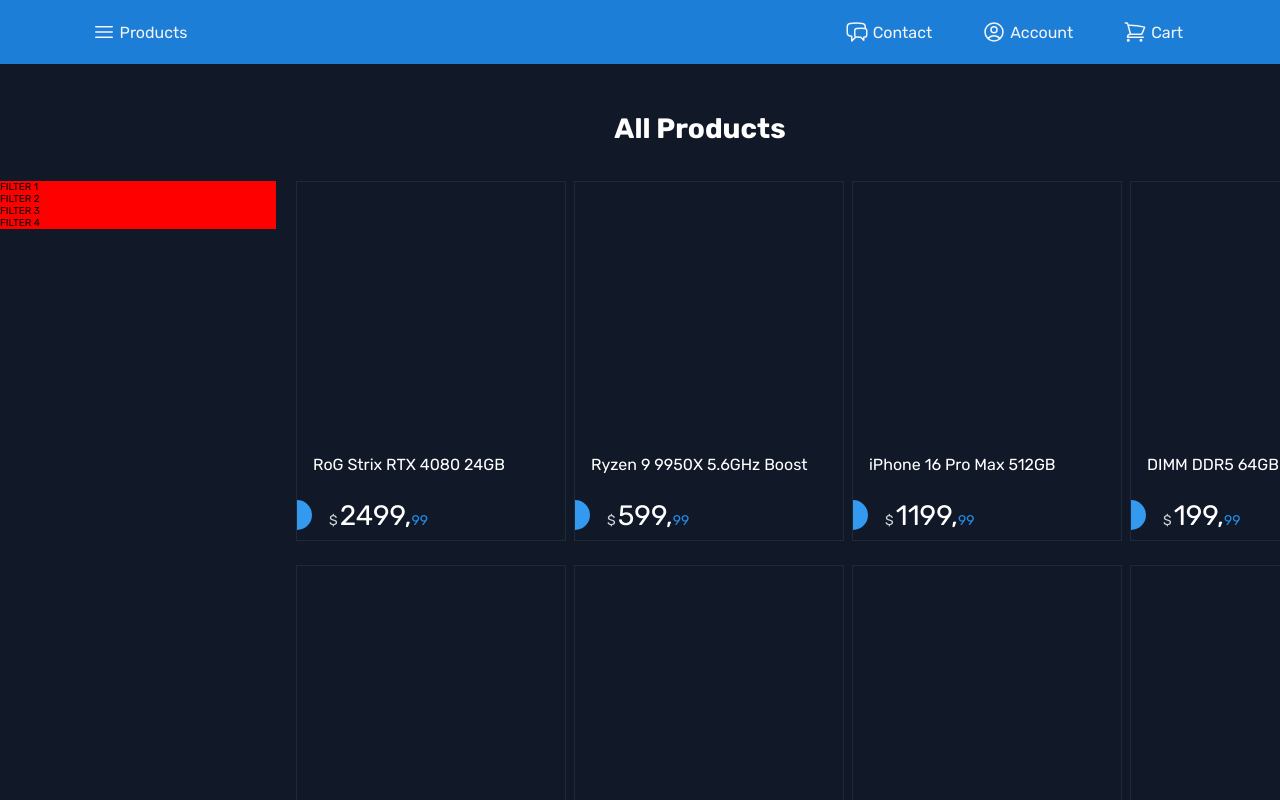
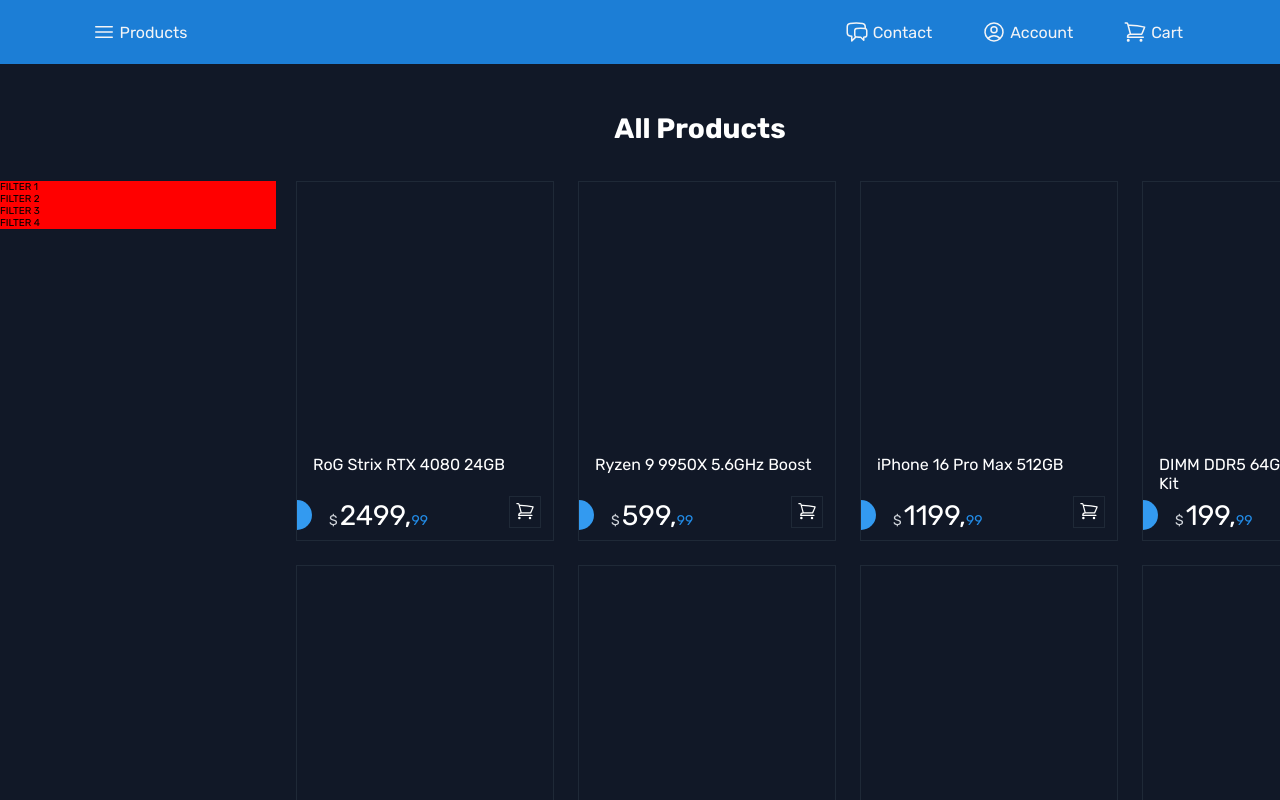
Before and after one commit to MrWalt/frostbyte, a React (Vite) app: page /products in a window 1280 px wide. Shown: the top 800 px of the page. Built offline with nearby package versions, Linux system fonts and the light colour scheme.

Commit message:
Final design for product cards

```diff
--- a/src/data/testProductData.js
+++ b/src/data/testProductData.js
@@ -3,36 +3,43 @@
     title: "RoG Strix RTX 4080 24GB",
     price: 2499,
     category: "graphics-cards",
+    id: 3761627838712,
   },
   {
     title: "Ryzen 9 9950X 5.6GHz Boost",
     price: 599,
     category: "processors",
+    id: 3761627838716,
   },
   {
     title: "iPhone 16 Pro Max 512GB",
     price: 1199,
     category: "phones",
+    id: 3761627838711,
   },
   {
     title: "DIMM DDR5 64GB 6400MHz Kit",
     price: 199,
     category: "memory",
+    id: 37616278383123,
   },
   {
     title: "Ryzen 9 5900X 4.6GHz",
     price: 399,
     category: "processors",
+    id: 376162783312312,
   },
   {
     title: "Gigabyte RTX 3070 Eagle OC 8GB",
     price: 699,
     category: "graphics-cards",
+    id: 3761627833123124123412,
   },
   {
     title: "Kingston USB Flash Drive 512GB",
     price: 12,
     category: "other",
+    id: 3761627,
   },
   {
     title: "GTX 1080 Ti Founders Edition 11GB",
@@ -43,6 +50,7 @@
     title: "Glorious Model O Wireless",
     price: 89,
     category: "mice",
+    id: 376162721312313124,
   },
 ];
 
--- a/src/styles/GlobalStyles.js
+++ b/src/styles/GlobalStyles.js
@@ -60,7 +60,7 @@
     color: inherit;
 }
 
-input {
+input, button {
     border: none;
     outline: none;
     font-family: inherit;
@@ -79,4 +79,20 @@
     border-left: 8px solid var(--color-brand-800);
     padding-left: 3.2rem;
 }
+
+@keyframes jumpUp {
+    0% {
+        transform: scale(1) translateY(0) rotate(0);
+    }
+    33% {
+        transform: scale(1.1) translateY(-2px) rotate(6deg);
+    }
+    66% {
+        transform: scale(1.1) translateY(-4px) rotate(-6deg);
+    }
+
+    100% {
+        transform: scale(1) translateY(0) rotate(0);
+    }
+}
 `;
--- a/src/ui/Card.jsx
+++ b/src/ui/Card.jsx
@@ -1,3 +1,5 @@
+import { HiOutlineHeart, HiOutlineShoppingCart } from "react-icons/hi2";
+import { Link } from "react-router-dom";
 import styled from "styled-components";
 import Button from "./Button";
 
@@ -15,9 +17,59 @@
 
   transition: var(--animation-fast);
 
-  &:hover {
+  position: relative;
+
+  /* &:hover {
     background-color: var(--color-grey-800);
-    /* border-bottom: 1px solid var(--color-brand-900); */
+    border-bottom: 1px solid var(--color-brand-900);
+  } */
+
+  &:hover button {
+    transform: scale(1);
+  }
+
+  & button:first-of-type {
+    top: 1.2rem;
+    right: 1.2rem;
+  }
+
+  & button:last-of-type {
+    bottom: 1.2rem;
+    right: 1.2rem;
+
+    transform: scale(1);
+  }
+`;
+
+const StyledButton = styled.button`
+  border: 1px solid var(--color-grey-800);
+
+  width: 3.2rem;
+  height: 3.2rem;
+
+  background-color: transparent;
+
+  position: absolute;
+
+  cursor: pointer;
+
+  transition: var(--animation-fast);
+
+  transform: scale(0);
+
+  &:hover svg {
+    fill: var(--color-grey-0);
+  }
+
+  &:active svg {
+    animation: jumpUp 0.2s cubic-bezier(0.4, 0, 0.2, 1);
+  }
+
+  svg {
+    font-size: 2rem;
+    stroke: var(--color-grey-0);
+
+    transition: var(--animation-fast);
   }
 `;
 
@@ -63,6 +115,7 @@
     position: absolute;
     top: 50%;
     left: 0;
+
     width: 3rem;
     height: 3rem;
 
@@ -93,11 +146,17 @@
   color: var(--color-brand-600);
 `;
 
-export default function Card({ title, price }) {
+export default function Card({ title, price, id }) {
   return (
     <Box>
+      <StyledButton>
+        <HiOutlineHeart />
+      </StyledButton>
+
       <ImageBox>
-        <Image />
+        <Link to={`/products/product/${id}`}>
+          <Image />
+        </Link>
       </ImageBox>
       <InformationBox>
         <Title>{title}</Title>
@@ -108,6 +167,10 @@
           </Price>
         </PriceBox>
       </InformationBox>
+
+      <StyledButton>
+        <HiOutlineShoppingCart />
+      </StyledButton>
     </Box>
   );
 }
--- a/src/ui/ProductsGrid.jsx
+++ b/src/ui/ProductsGrid.jsx
@@ -7,7 +7,7 @@
   grid-template-columns: repeat(4, 1fr);
   grid-template-rows: auto;
 
-  gap: 0.8rem;
+  gap: 2.4rem;
   row-gap: 2.4rem;
 `;
 
@@ -17,11 +17,21 @@
       {category
         ? products.map((item) => {
             return item.category === category ? (
-              <Card title={item.title} price={item.price} key={item.title} />
+              <Card
+                title={item.title}
+                price={item.price}
+                key={item.title}
+                id={item.id}
+              />
             ) : null;
           })
         : products.map((item) => (
-            <Card title={item.title} price={item.price} key={item.title} />
+            <Card
+              title={item.title}
+              price={item.price}
+              key={item.title}
+              id={item.id}
+            />
           ))}
     </CardBox>
   );
```
